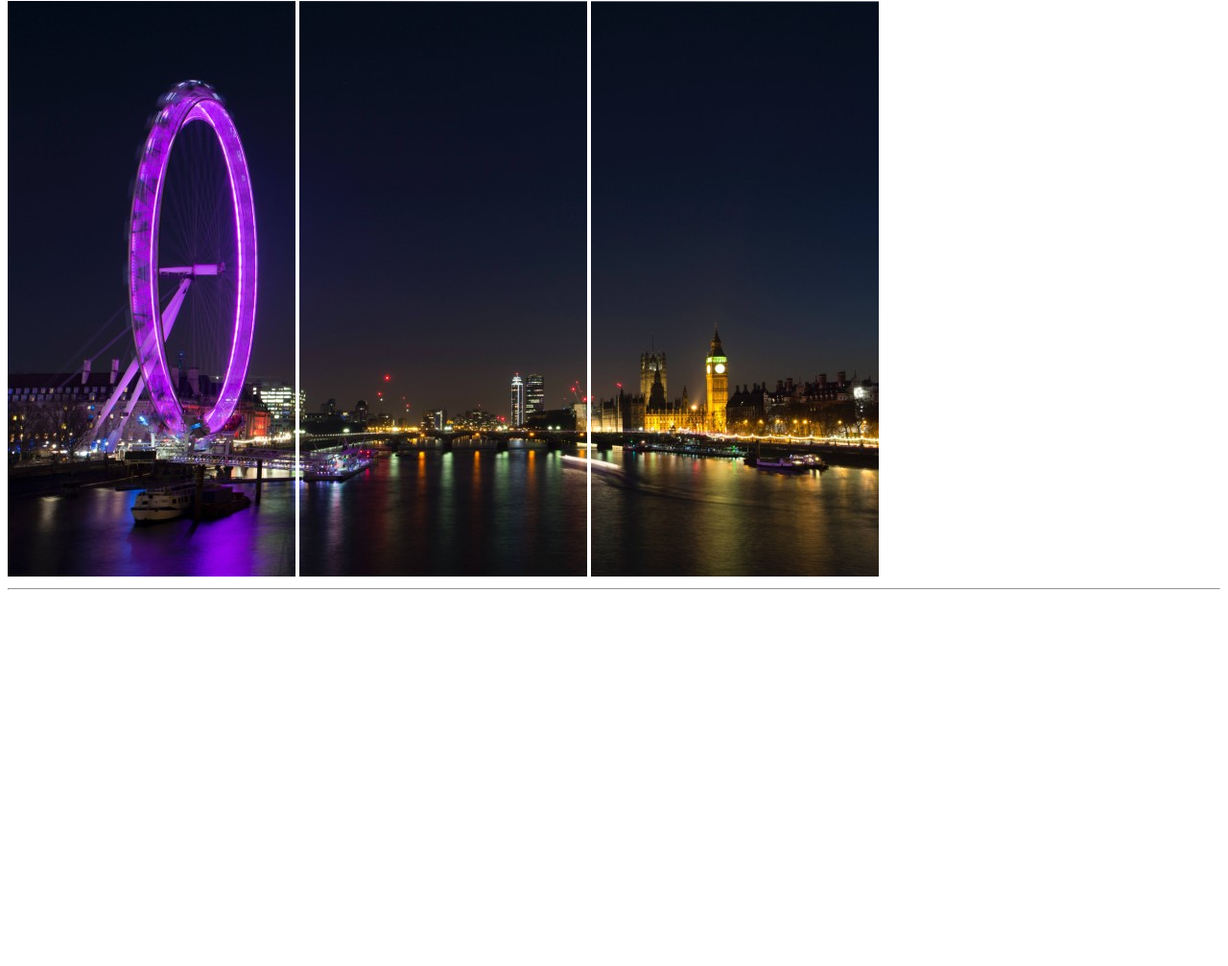
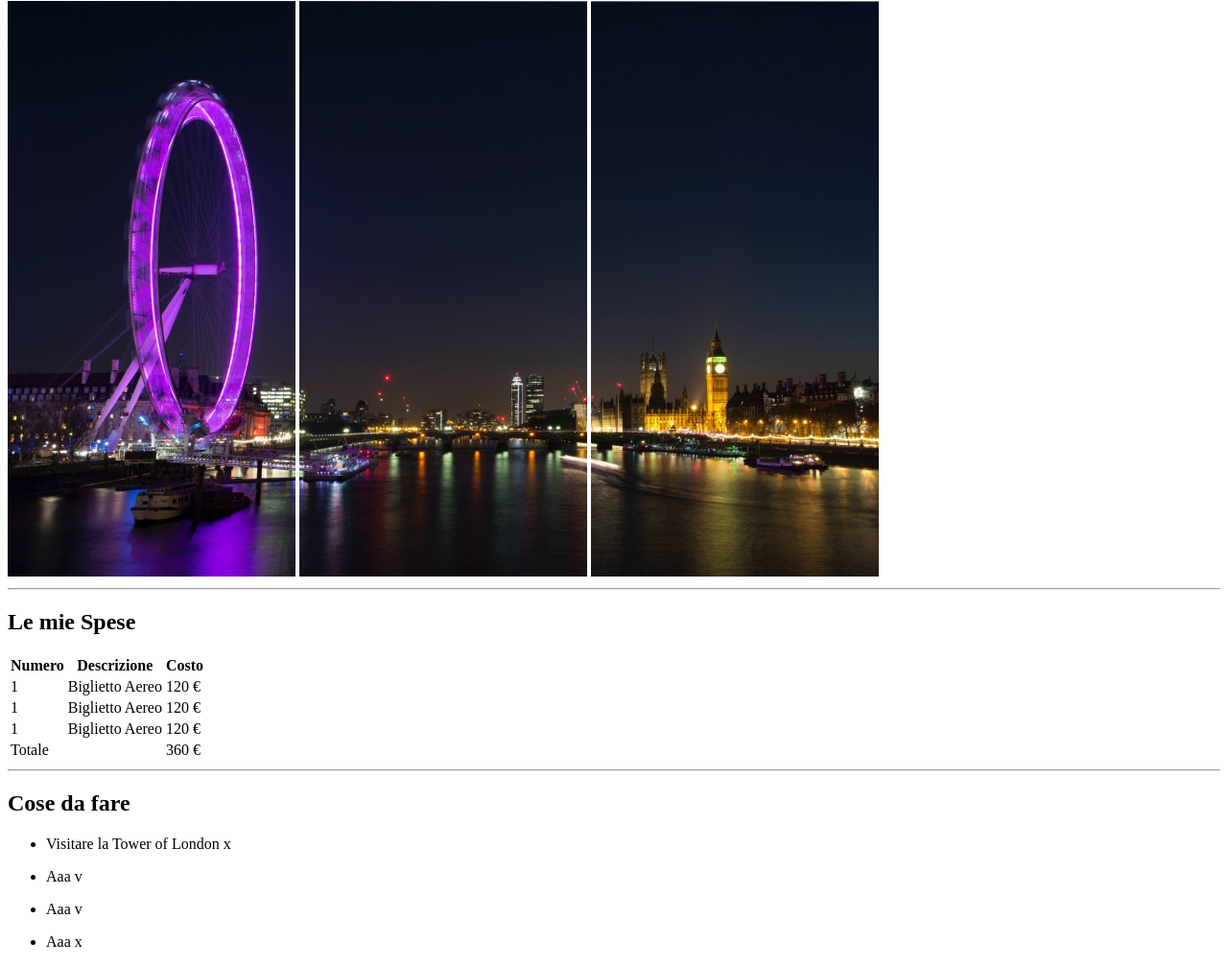
Before and after one commit to MarcoColloca/html-london-trip, a plain HTML site: page index.html in a window 1280 px wide. Shown: the part 79-1086 px from the top of the page at 96% size. Before the commit the page ends 800 px from the top, so only its background shows below. Drawn offline with Linux system fonts and the light colour scheme.

Commit message:
Add Table
Fine la tabella, inizio lista non ordinata

```diff
--- a/index.html
+++ b/index.html
@@ -8,13 +8,95 @@
 
 
 <body>
+     <!-- Titolo -->
         <header>
             <h1>Il mio viaggio a Lodra</h1>
             <img src="./img/pexels-bill-emrich-230794-0.jpg">
             <img src="./img/pexels-bill-emrich-230794-1.jpg">
             <img src="./img/pexels-bill-emrich-230794-2.jpg">
+
             <hr>
         </header>
 
+        <main>
+           <!-- Esercizio Tabella  -->
+            <div>
+                <h2>Le mie Spese</h2>
+
+                <table>
+                 <!-- intestazione tabella -->
+                    <thead>
+                        <tr>
+                            <th>Numero</th>
+                            <th>Descrizione</th>
+                            <th>Costo</th>
+                        </tr>
+
+                    </thead>
+                 <!-- intestazione tabella -->
+
+                 <!-- corpo tabella -->
+                    <tbody>
+                        <tr>
+                            <td>1</td>
+                            <td>Biglietto Aereo</td>
+                            <td>120 &euro;</td>
+                        </tr>
+                        <tr>
+                            <td>1</td>
+                            <td>Biglietto Aereo</td>
+                            <td>120 &euro;</td>
+                        </tr>
+                        <tr>
+                            <td>1</td>
+                            <td>Biglietto Aereo</td>
+                            <td>120 &euro;</td>
+                        </tr>
+                    </tbody>
+                 <!-- corpo tabella -->
+
+                 <!-- chiusura tabella -->
+                    <tfoot>
+                        <tr>
+                            <td>Totale</td>
+                            <td></td>
+                            <td>360 &euro;</td>
+                        </tr>
+                    </tfoot>
+                 <!-- chiusura tabella -->
+                </table>
+
+                <hr>
+            </div>
+
+            <!-- Esercizio Lista non Ordinata -->
+            <div>
+                <h2>Cose da fare</h2>
+
+                <ul>
+                    <li>
+                        <p>Visitare la Tower of London x</p>
+                    </li>
+
+                    <li>
+                        <p>Aaa v</p>
+                    </li>
+
+                    <li>
+                        <p>Aaa v</p>
+                    </li>
+
+                    <li>
+                        <p>Aaa x</p>
+                    </li>
+                </ul>
+            </div>
+
+        </main>
+
+        <footer>
+
+        </footer>
+     <!-- Fine esercizio -->
 </body>
 </html>
```
Lines whose indentation alone changed are shown as unchanged.
